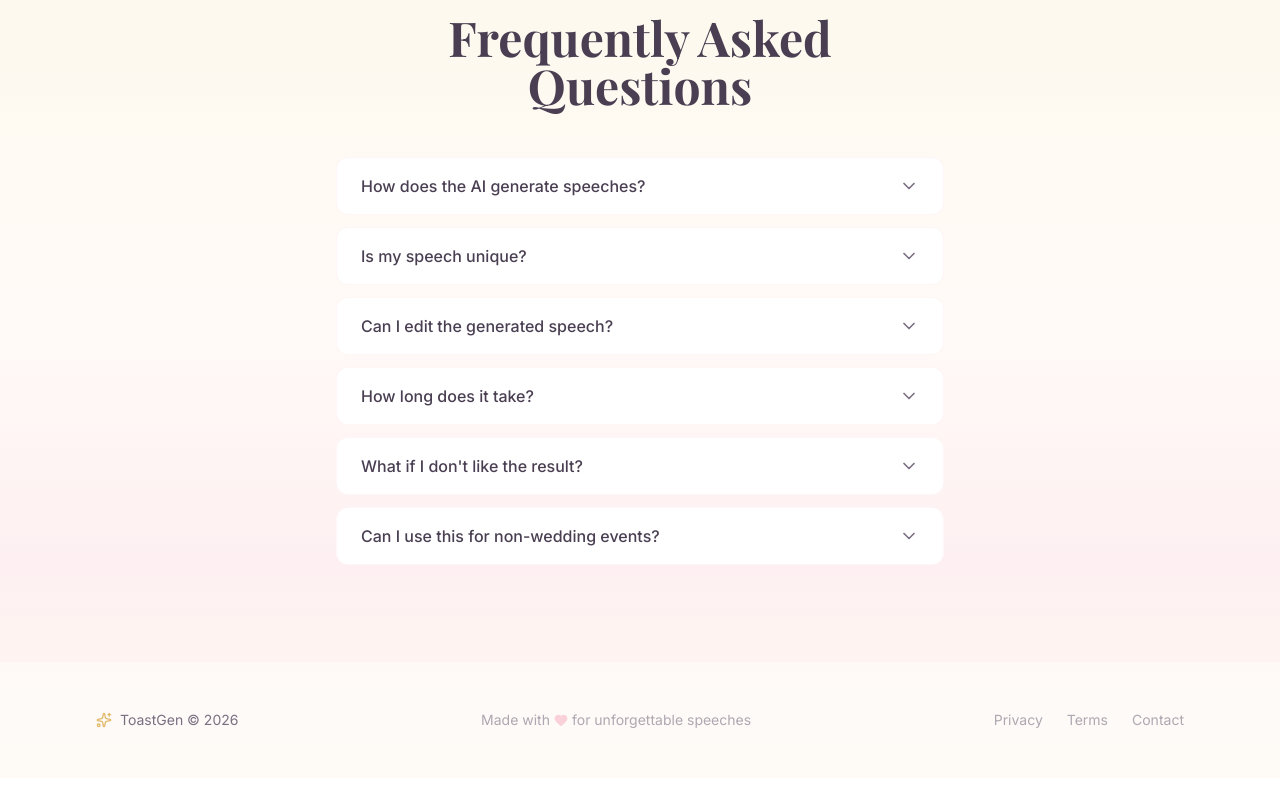
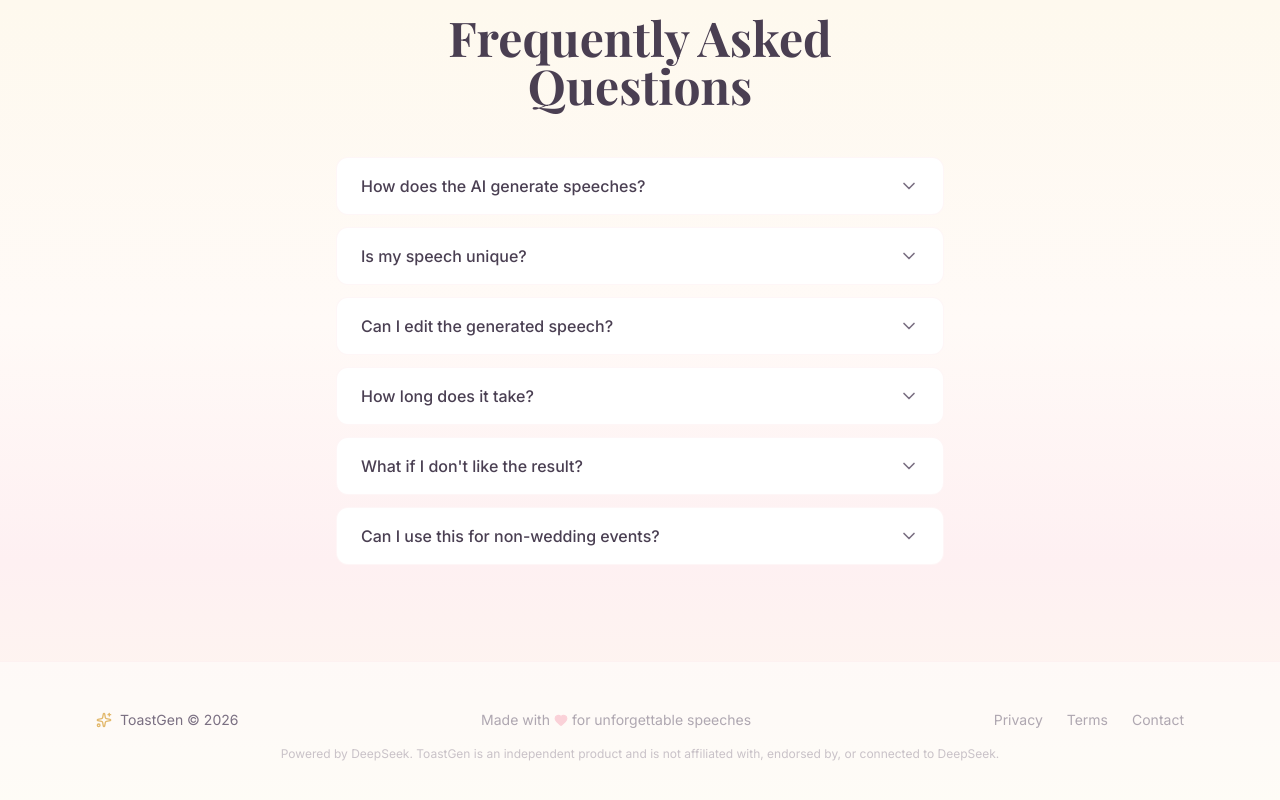
Before and after one commit to elaine202309/toastgen, a React (Vite) app: page / in a window 1280 px wide. Shown: the part 6878-7678 px from the top of the page. Before the commit the page ends 7656 px from the top, so only its background shows below. Built offline with nearby package versions, Linux system fonts and the light colour scheme; no server answers; a web font is replaced by a local one.

Commit message:
Add Powered by DeepSeek disclaimer to footer

```diff
--- a/src/components/Footer.tsx
+++ b/src/components/Footer.tsx
@@ -5,6 +5,7 @@ export default function Footer() {
   return (
     <footer className="border-t border-blush-dark/20 bg-white/50">
       <div className="max-w-6xl mx-auto px-4 sm:px-6 lg:px-8 py-12">
+        <div className="flex flex-col gap-4">
           <div className="flex flex-col md:flex-row items-center justify-between gap-6">
             <Link to="/" className="flex items-center gap-2 text-charcoal-light text-sm no-underline">
               <Sparkles className="w-4 h-4 text-champagne" />
@@ -23,6 +24,11 @@ export default function Footer() {
               <Link to="/contact" className="text-charcoal-light/60 hover:text-charcoal transition-colors no-underline">Contact</Link>
             </div>
           </div>
+
+          <div className="text-center text-xs text-charcoal-light/40">
+            Powered by DeepSeek. ToastGen is an independent product and is not affiliated with, endorsed by, or connected to DeepSeek.
+          </div>
+        </div>
       </div>
     </footer>
   );
```
Lines whose indentation alone changed are shown as unchanged.
